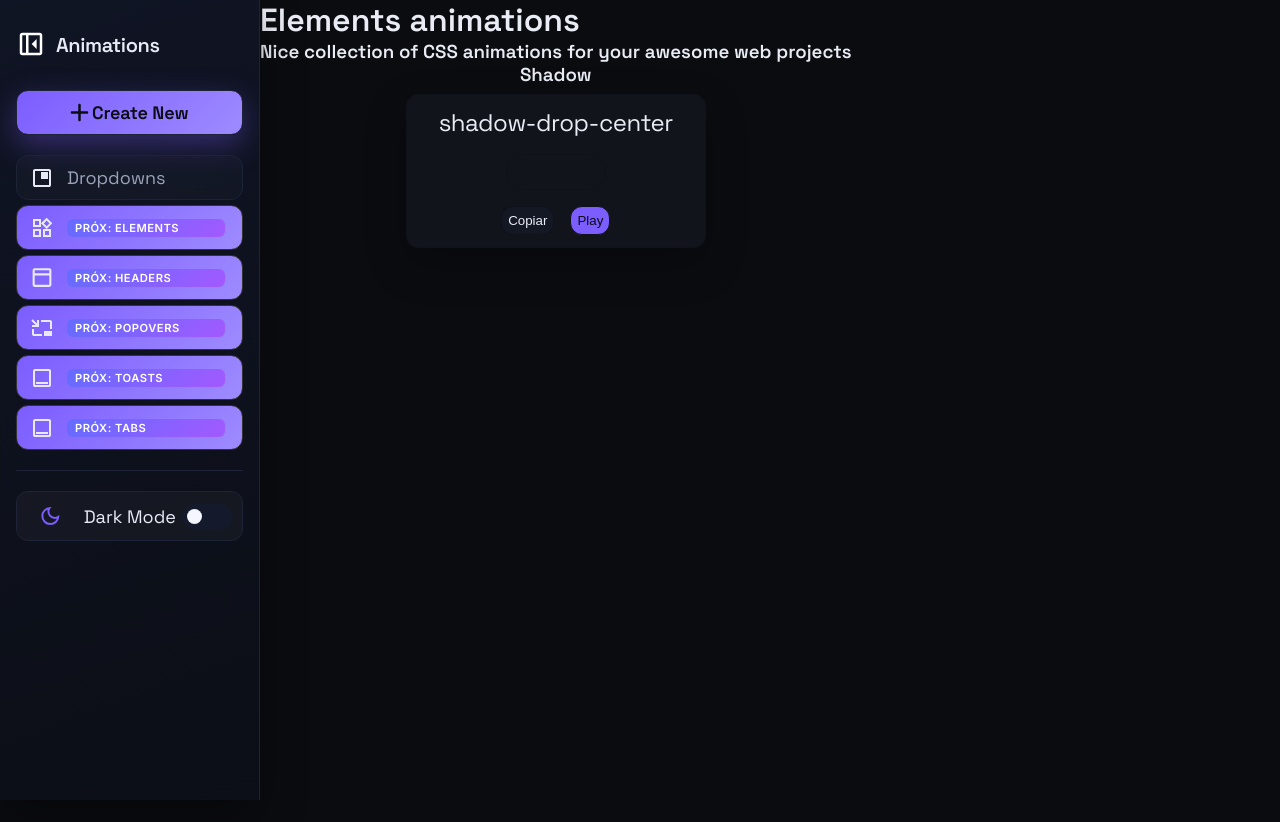
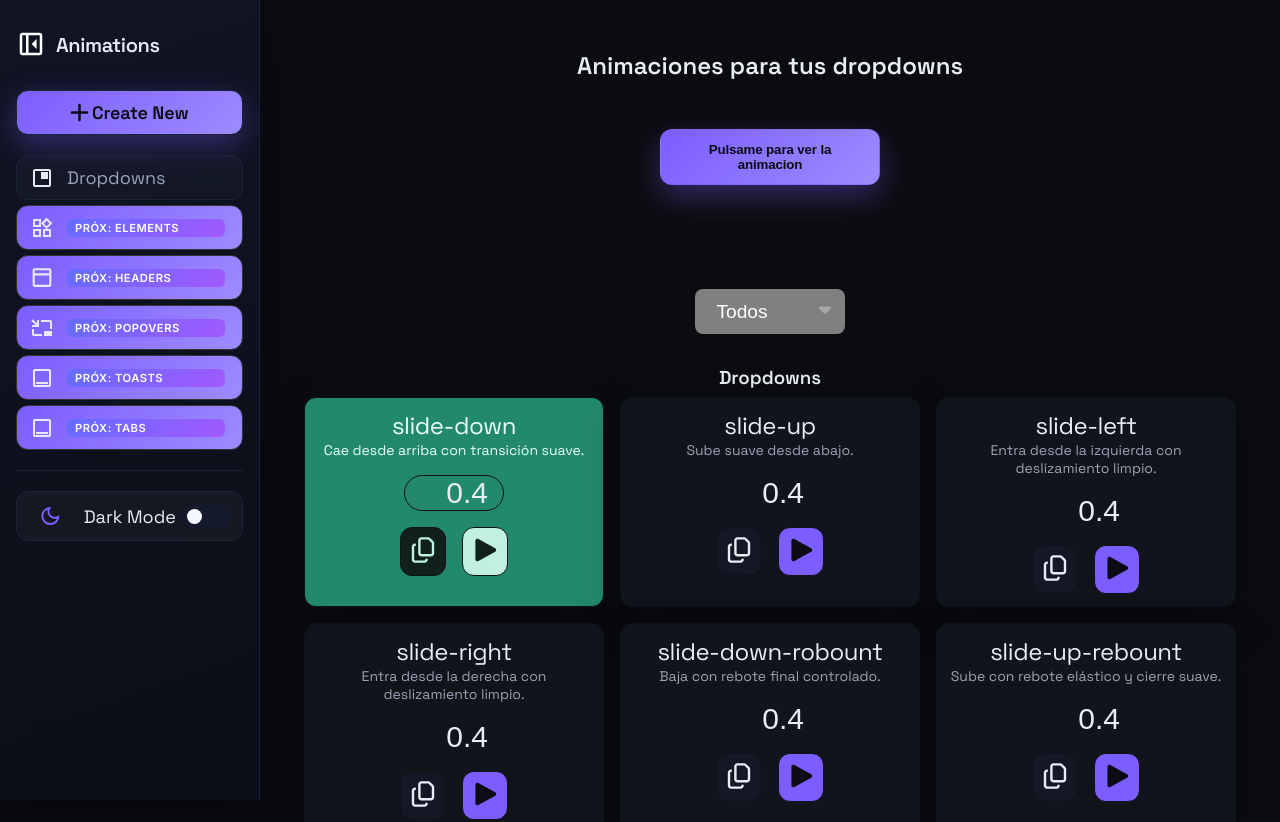
Before and after one commit to semartinl/animations-html, a React (Vite) app: page / in a window 1280 px wide. Shown: the top 822 px of the page. Before the commit the page ends 800 px from the top, so only its background shows below. Built offline with nearby package versions, Linux system fonts and the light colour scheme.

Commit message:
Changing default route from Home to Dropdowns component

```diff
--- a/src/App.jsx
+++ b/src/App.jsx
@@ -11,7 +11,8 @@
       <SideBar />
 
       <Routes>
-        <Route path="/" element={<Home />} />
+        {/* <Route path="/" element={<Home />} /> */}
+        <Route path="/" element={<Dropdowns />} />
         <Route path="/headers" element={<Headers />} />
         <Route path="/dropdowns" element={<Dropdowns />} />
         <Route path="/new" element={<PostNewAnimation />} />
```
